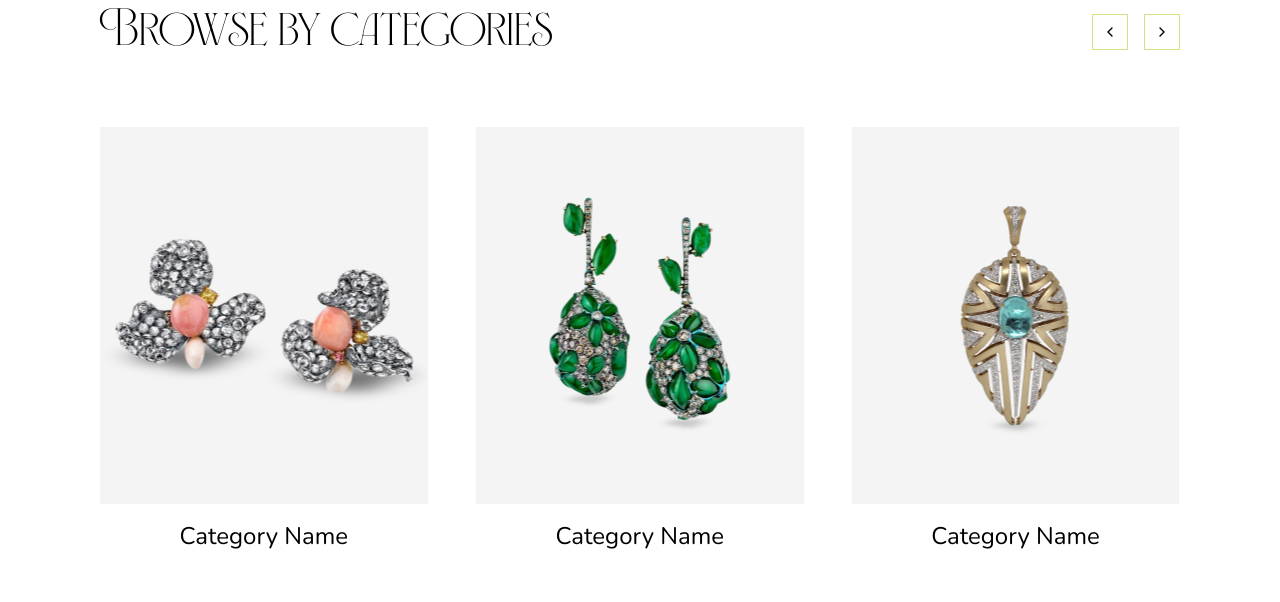
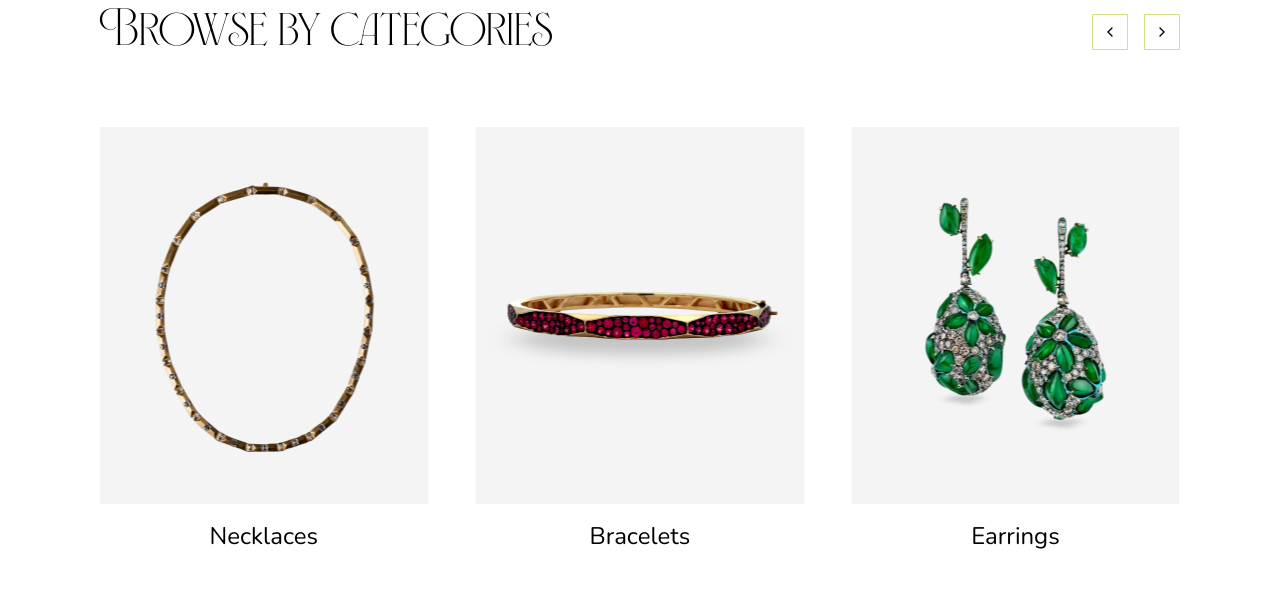
Before and after one commit to Sayan-97/arunashi, a Next.js app: page / in a window 1280 px wide. Shown: the part 1340-1942 px from the top of the page. Built offline with nearby package versions, Linux system fonts and the light colour scheme.

Commit message:
feat: add seperate category page

```diff
--- a/app/(main)/products/page.tsx
+++ b/app/(main)/categories/[slug]/page.tsx
@@ -3,7 +3,7 @@ import FilterDropdown from "@/components/layout/filter-dropdown";
 import ProductCard from "@/components/shared/product-card";
 import { products } from "@/constants";
 
-export default function ProductsPage() {
+export default function CategoryProductsPage() {
   return (
     <main className="app_container space-y-15 py-15">
       <div className="flex justify-end gap-4">
--- /dev/null
+++ b/app/(main)/categories/page.tsx
@@ -0,0 +1,22 @@
+import { ArrowUpDown, Filter } from "lucide-react";
+import FilterDropdown from "@/components/layout/filter-dropdown";
+import ProductCard from "@/components/shared/product-card";
+import { categories, products } from "@/constants";
+
+export default function CategoriesPage() {
+  return (
+    <main className="app_container space-y-15 py-15">
+      <section className="grid md:grid-cols-2 lg:grid-cols-3 gap-x-11.75 gap-y-15">
+        {categories.map((category) => (
+          <div key={category.id}>
+            <ProductCard
+              name={category.name}
+              image={category.image}
+              link={`/categories/${category.name.toLowerCase()}`}
+            />
+          </div>
+        ))}
+      </section>
+    </main>
+  );
+}
--- a/components/layout/categories.tsx
+++ b/components/layout/categories.tsx
@@ -8,7 +8,7 @@ import {
   CarouselNext,
   CarouselPrevious,
 } from "@/components/ui/carousel";
-import { products } from "@/constants";
+import { categories, products } from "@/constants";
 
 export default function Categories() {
   return (
@@ -30,15 +30,15 @@ export default function Categories() {
           </div>
         </div>
         <CarouselContent className="-ml-11.75">
-          {products.slice(0, 4).map((product) => (
+          {categories.map((category) => (
             <CarouselItem
-              key={product.id}
+              key={category.id}
               className="md:basis-1/2 lg:basis-1/3 space-y-4 pl-11.75"
             >
               <ProductCard
-                image={product.image}
-                name="Category Name"
-                link="/products"
+                image={category.image}
+                name={category.name}
+                link={`/categories/${category.name.replaceAll(" ", "-").toLowerCase()}`}
               />
             </CarouselItem>
           ))}
--- a/constants/index.ts
+++ b/constants/index.ts
@@ -38,7 +38,7 @@ export const navLinks = [
   },
   {
     label: "Categories",
-    href: "/products",
+    href: "/categories",
   },
   {
     label: "Gemstones",
@@ -176,6 +176,29 @@ export const collectionFilters = [
       { label: "Price: Low to High", count: 0 },
       { label: "Price: High to Low", count: 0 },
     ],
+  },
+];
+
+export const categories = [
+  {
+    id: 1,
+    name: "Bracelets",
+    image: ProductImg9,
+  },
+  {
+    id: 2,
+    name: "Earrings",
+    image: ProductImg1,
+  },
+  {
+    id: 3,
+    name: "Rings",
+    image: ProductImg10,
+  },
+  {
+    id: 4,
+    name: "Necklaces",
+    image: ProductImg8,
   },
 ];
 
```
